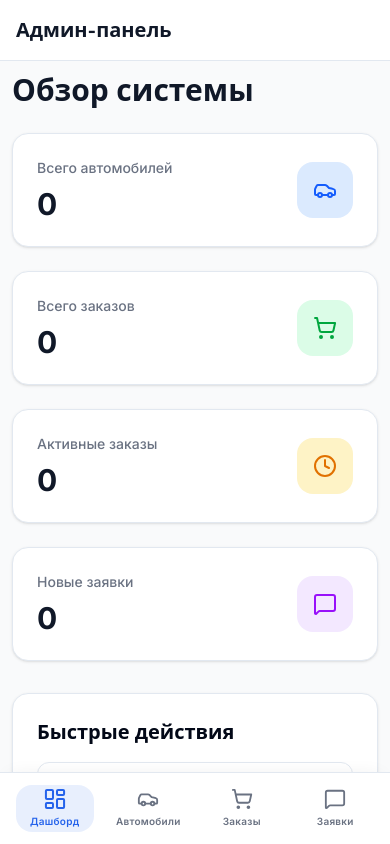
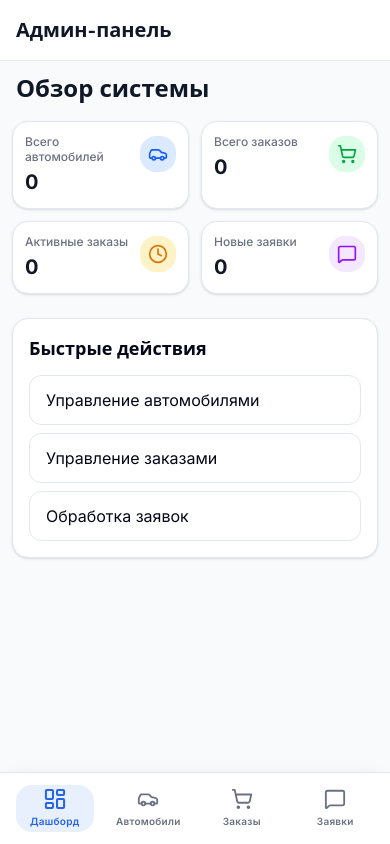
Before and after one commit to KarimovRahim/china-motors_admin, a React (Vite) app: page / in a window 390 px wide. Built offline with nearby package versions, Linux system fonts and the light colour scheme; no server answers; the database is empty.

Commit message:
Refactor AdminDashboard layout and styling

```diff
--- a/src/pages/admin/AdminDashboard.tsx
+++ b/src/pages/admin/AdminDashboard.tsx
@@ -57,29 +57,30 @@ export function AdminDashboard() {
   }
 
   return (
-    <div className="space-y-6">
-      <h1 className="text-3xl font-display font-bold text-gray-900 dark:text-foreground">Обзор системы</h1>
+    <div className="space-y-4 sm:space-y-6">
+      <h1 className="text-2xl sm:text-3xl font-display font-bold text-gray-900 dark:text-foreground px-1">Обзор системы</h1>
 
-      <div className="grid grid-cols-1 md:grid-cols-2 lg:grid-cols-4 gap-6">
+      <div className="grid grid-cols-2 md:grid-cols-2 lg:grid-cols-4 gap-3 sm:gap-6">
         {statCards.map((stat, i) => (
-          <div key={i} className="bg-white dark:bg-card rounded-2xl p-6 shadow-sm border border-gray-100 dark:border-border">
-            <div className="flex items-center justify-between">
+          <div key={i} className="bg-white dark:bg-card rounded-2xl p-3 sm:p-6 shadow-sm border border-gray-100 dark:border-border flex flex-col justify-between">
+            <div className="flex items-start justify-between">
               <div>
-                <p className="text-sm font-medium text-gray-500 dark:text-gray-400">{stat.label}</p>
-                <p className="text-3xl font-bold mt-2 text-gray-900 dark:text-foreground">{stat.value}</p>
+                <p className="text-xs sm:text-sm font-medium text-gray-500 dark:text-gray-400 leading-tight">{stat.label}</p>
+                <p className="text-xl sm:text-3xl font-bold mt-1 sm:mt-2 text-gray-900 dark:text-foreground">{stat.value}</p>
               </div>
-              <div className={`p-4 rounded-xl ${stat.bg} ${stat.color} dark:bg-opacity-10`}>
-                <stat.icon size={24} />
+              <div className={`p-2 sm:p-4 rounded-xl ${stat.bg} ${stat.color} dark:bg-opacity-10 mt-0.5 sm:mt-0`}>
+                <stat.icon size={20} className="sm:hidden" />
+                <stat.icon size={24} className="hidden sm:block" />
               </div>
             </div>
           </div>
         ))}
       </div>
 
-      <div className="grid grid-cols-1 lg:grid-cols-2 gap-6 mt-8">
-        <div className="bg-white dark:bg-card rounded-2xl p-6 shadow-sm border border-gray-100 dark:border-border">
-          <h2 className="text-xl font-bold mb-4 dark:text-foreground">Быстрые действия</h2>
-          <div className="space-y-4">
+      <div className="grid grid-cols-1 lg:grid-cols-2 gap-4 sm:gap-6 mt-6 sm:mt-8">
+        <div className="bg-white dark:bg-card rounded-2xl p-4 sm:p-6 shadow-sm border border-gray-100 dark:border-border">
+          <h2 className="text-lg sm:text-xl font-bold mb-3 sm:mb-4 dark:text-foreground">Быстрые действия</h2>
+          <div className="space-y-2 sm:space-y-4">
             <Link to="/cars" className="block w-full text-left px-4 py-3 rounded-lg border hover:bg-gray-50 dark:hover:bg-gray-800 transition dark:text-foreground dark:border-border">
               Управление автомобилями
             </Link>
```
